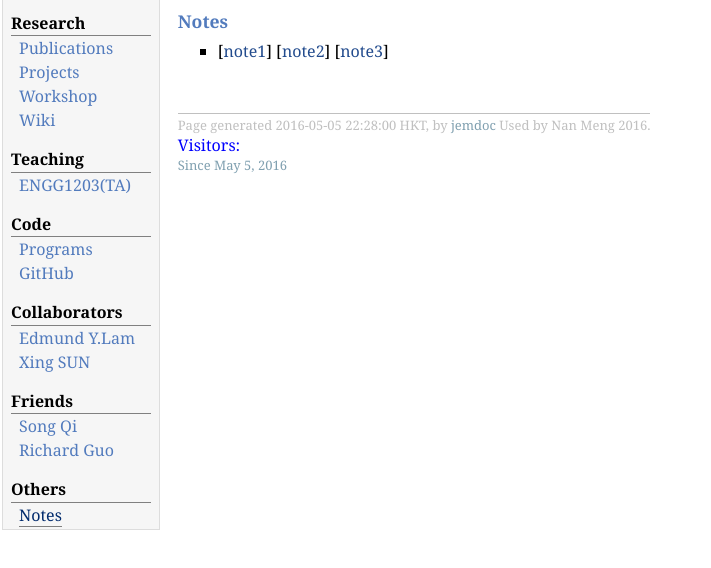
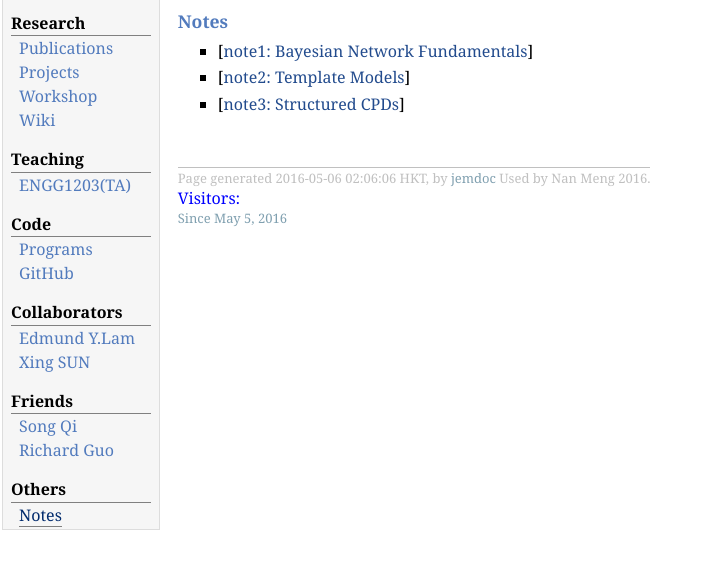
Before and after one commit to monaen/naenmong, a plain HTML site: page notes.html in a window 1280 px wide. Shown: the part 104-672 px from the top of the page, without its empty margins (0-711 px from the left). Drawn offline with Linux system fonts and the light colour scheme.

Commit message:
change
change

```diff
--- a/notes.html
+++ b/notes.html
@@ -41,14 +41,16 @@
 <h2>Probabilistic Graphical Models(Stanford 2013)</h2>
 <h3>Notes</h3>
 <ul>
-<li><p>[<a href="https://www.zybuluo.com/nanmeng/note/360365">note1</a>]
-[<a href="https://www.zybuluo.com/nanmeng/note/363817">note2</a>]
-[<a href="https://www.zybuluo.com/nanmeng/note/366730">note3</a>]</p>
+<li><p>[<a href="https://www.zybuluo.com/nanmeng/note/360365">note1: Bayesian Network Fundamentals</a>]</p>
+</li>
+<li><p>[<a href="https://www.zybuluo.com/nanmeng/note/363817">note2: Template Models</a>]</p>
+</li>
+<li><p>[<a href="https://www.zybuluo.com/nanmeng/note/366730">note3: Structured CPDs</a>]</p>
 </li>
 </ul>
 <div id="footer">
 <div id="footer-text">
-Page generated 2016-05-05 22:28:00 HKT, by <a href="http://jemdoc.jaboc.net/">jemdoc</a> Used by Nan Meng 2016.<br>
+Page generated 2016-05-06 02:06:06 HKT, by <a href="http://jemdoc.jaboc.net/">jemdoc</a> Used by Nan Meng 2016.<br>
 <font size = "3", color = "blue">Visitors:
 <!-- Start of StatCounter Code for Default Guide -->
 <script type="text/javascript">
```
Also changed, not shown: cv.html (+1 -1 lines), index.html (+1 -1 lines), programs.html (+1 -1 lines), projects.html (+1 -1 lines), publications.html (+1 -1 lines), teaching.html (+1 -1 lines), workshop.html (+1 -1 lines), 1 other file.
